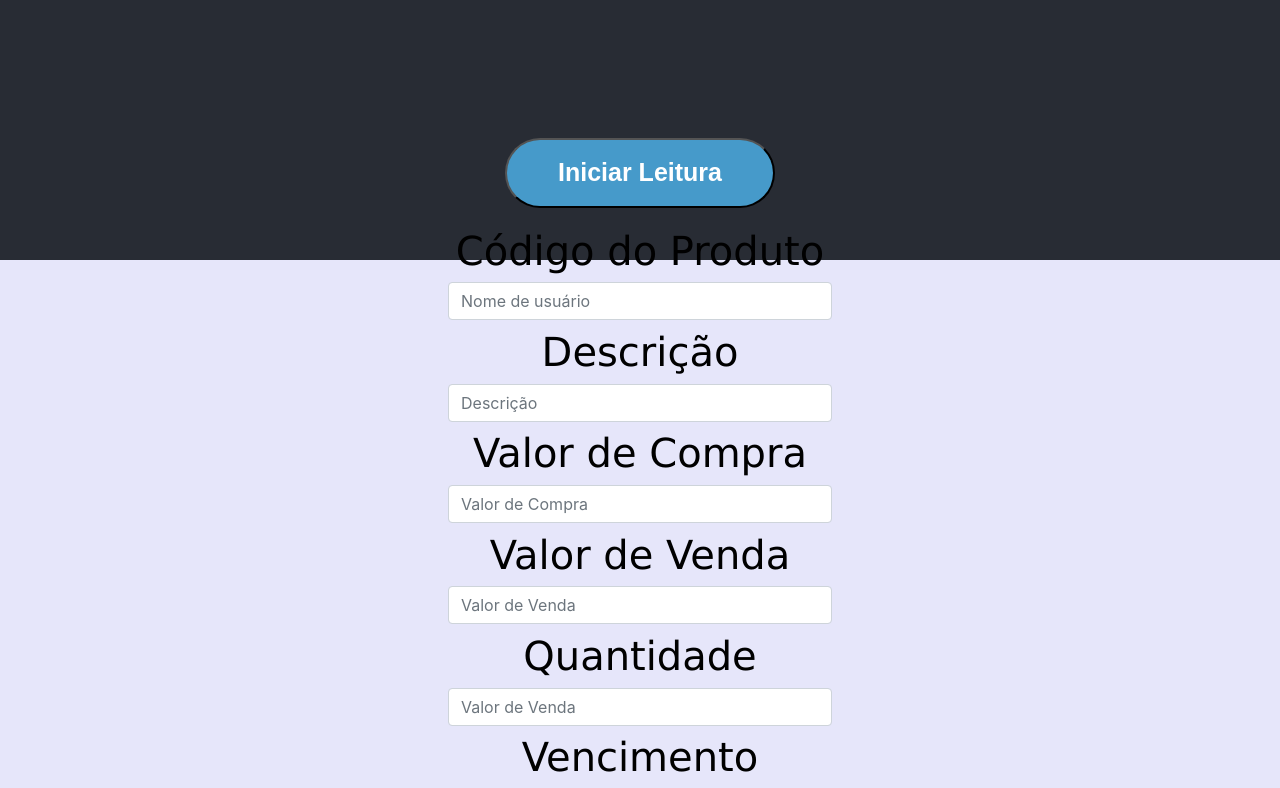
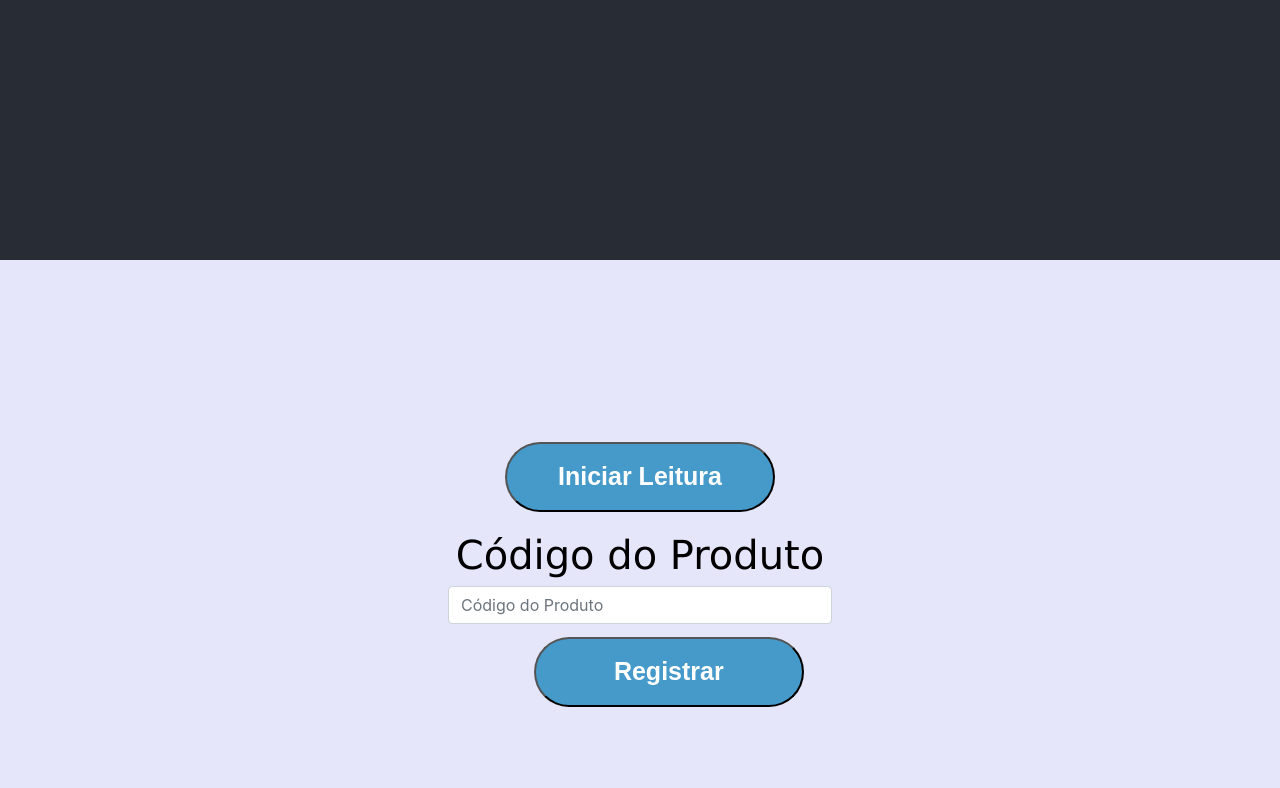
Before and after one commit to othonaf/Bomboniere-Vanessa-Frontend, a React (Create React App) app: page / in a window 1280 px wide. Shown: the part 540-1328 px from the top of the page. Built offline with nearby package versions, Linux system fonts and the light colour scheme.

Commit message:
Ajustando nível de precisão da Biblioteca QuaggaJS

```diff
--- a/src/App.js
+++ b/src/App.js
@@ -1,7 +1,8 @@
 import { BrowserRouter as Router, Route, Routes } from 'react-router-dom';
 import './App.css';
 // import Content from './components/Content';
-import RegistrarProduto from './components/RegistrarProduto';
+// import RegistrarProduto from './components/RegistrarProduto';
+import BuscarProduto from './components/BuscarProduto';
 
 function App() {
   return (
@@ -9,7 +10,7 @@ function App() {
       <div className="App">
         <header className="App-header" />
         <Routes>
-          <Route path="/" element={<RegistrarProduto/>} />
+          <Route path="/" element={<BuscarProduto/>} />
 
         </Routes>
       </div>
--- /dev/null
+++ b/src/components/BuscarProduto.js
@@ -0,0 +1,75 @@
+import React, { useState, useRef } from 'react';
+import { initReader, stopReader } from './LerCodBarras';
+import axios from 'axios';
+import { LoginDiv, InputText, DivInput, Button, DivLoginInt, TituloLogin, BotaoLoginDiv } from './styled'
+
+
+const backend = axios.create({ baseURL: 'https://gerenciador-estoque-backend-gi4a.vercel.app/api/', })
+
+function BuscarProduto() {
+    const [showScanner, setShowScanner] = useState(true);
+    const [error, setError] = useState(null);
+    const [code, setCode] = useState('');
+    const [data, setData] = useState('');
+    const scannerRef = useRef(null);
+
+
+    const handleDetected = (data) => {
+        setCode(data.codeResult.code);
+        stopReader();
+        setShowScanner(false);
+        console.log(data);
+    };
+
+    const codprod = code;
+    const selecionaProduto = async () => {
+        try {
+            console.log(code)
+            const response = await backend.get('consultaProduto', { params: { codprod } })
+            setData(response.data)
+            console.log(response)
+        } catch (error) {
+            setError(error)
+        }
+    }
+
+    const startScanner = () => {
+        setShowScanner(true); // Mostrar o scanner quando clicar no botão "Iniciar Leitura"
+        initReader(handleDetected);
+    };
+    return (
+        <LoginDiv>
+            <DivLoginInt>
+                <Button onClick={startScanner}>
+                    Iniciar Leitura
+                </Button>
+                {code}
+
+                {showScanner && <div id="interactive" ref={scannerRef} />}
+                <TituloLogin>Código do Produto</TituloLogin>
+                <DivInput>
+                    <InputText
+                        type="text"
+                        placeholder="Código do Produto"
+                        value={codprod}
+                        onChange={(e) => setCode(e.target.value)}
+                    />
+                </DivInput>
+                {error && <p>{error.message}</p>}
+
+                {data && <p>Descrição: {data.descricao}</p>}
+                {/* {data && <p>Quantidade: {data.quantidade}</p>}
+                {data && <p>Setor: {data.setor}</p>}
+                {data && <p>Valor de Compra: {data.valordecompra}</p>}
+                {data && <p>Valor de Venda: {data.valordevenda}</p>}
+                {data && <p>Vencimento: {data.vencimento}</p>} */}
+                <BotaoLoginDiv>
+                    <Button onClick={selecionaProduto}>Registrar</Button>
+                </BotaoLoginDiv>
+
+            </DivLoginInt>
+
+        </LoginDiv>
+    );
+}
+export default BuscarProduto;
```
